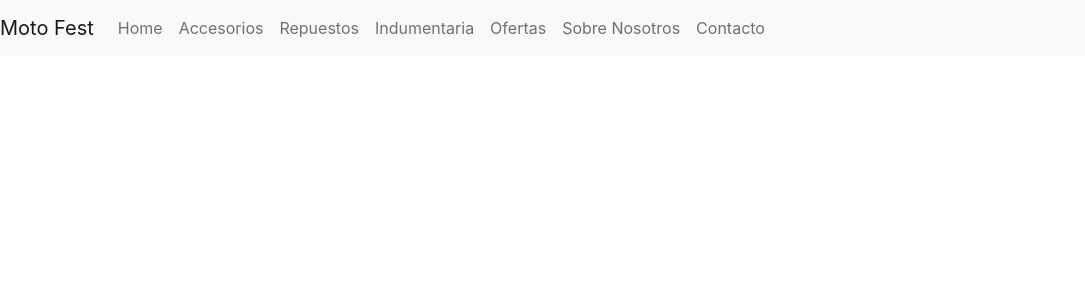
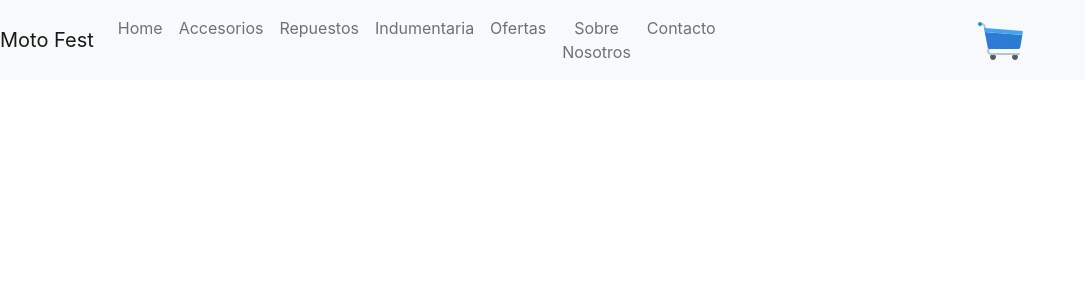
Before and after one commit to EmiSquier/bike-reving-react, a JavaScript app: page / in a window 1280 px wide. Shown: the top 300 px of the page, without its empty margins (0-1085 px from the left). Built offline with nearby package versions, Linux system fonts and the light colour scheme; the HTML template or start-up script is replaced by a standard one.

Commit message:
Cart Widget

```diff
--- a/src/App.js
+++ b/src/App.js
@@ -1,5 +1,6 @@
 import './App.css';
 import Navbar from './components/Navbar.js';
+
 import { BrowserRouter as Router, Switch, Route } from 'react-router-dom'
 
 function App() {
--- a/src/components/Navbar.js
+++ b/src/components/Navbar.js
@@ -1,8 +1,16 @@
-import React from "react"
+import shoppingcart from '../img/shoppingCart.png';
 
+const CartWidget = () => {
+    return (
+        <div className="w-50">
+            <img src={shoppingcart} className="h-70"/>
+        </div>
+    )
+}
 
 const navbar = () => {
     return (
+
         <div>
             <nav className="navbar navbar-expand-lg navbar-light bg-light">
                 <a className="navbar-brand" href="#">Moto Fest</a>
@@ -33,10 +41,13 @@ const navbar = () => {
                             <a className="nav-link" href="#">Contacto</a>
                         </li>
                     </ul>
+
                 </div>
+                <CartWidget/>
             </nav>
         </div>
     )
+
 }
 
 export default navbar
```
Also changed, not shown: src/components/CartWidget.js (added, +12 -0 lines), src/img/shoppingCart.png (added).
